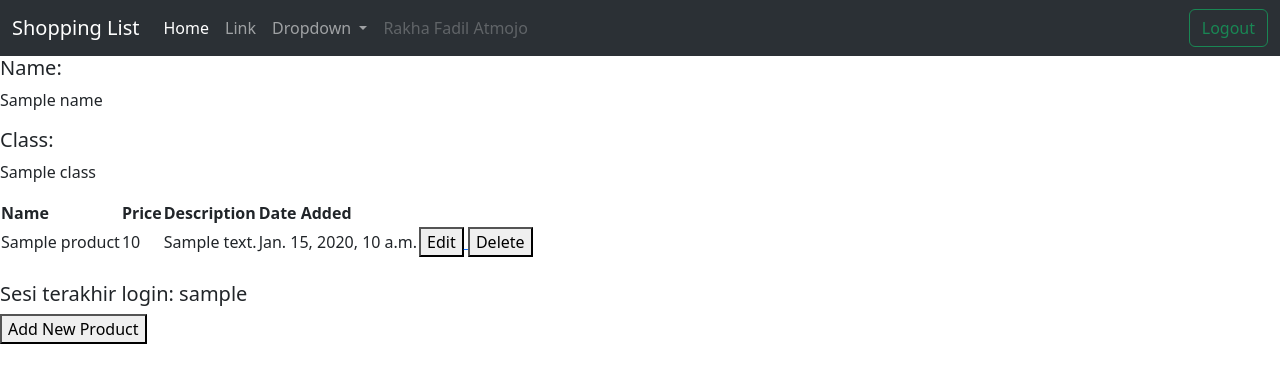
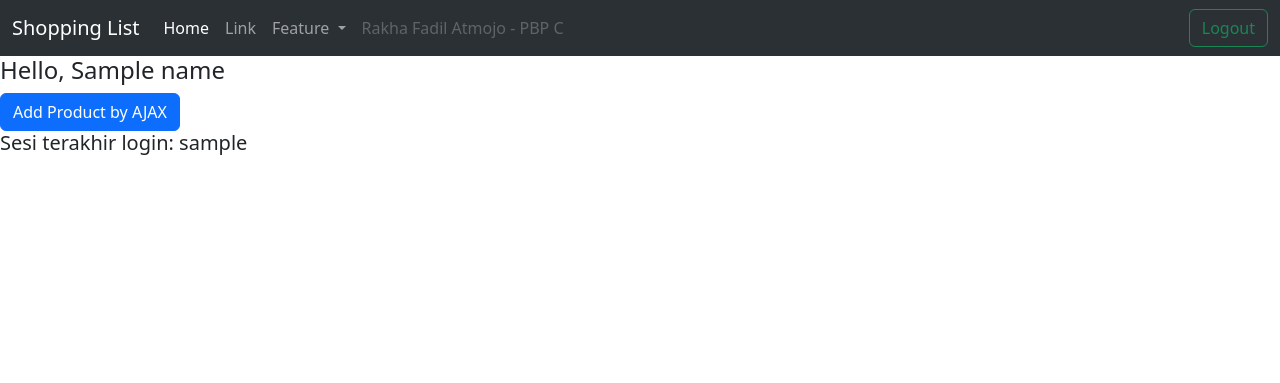
Before and after one commit to Fadeeaal/shopping-list, a Django app: template main/templates/main.html in a window 1280 px wide. Shown: the top 383 px of the page. Run offline with Django 4.2, Linux system fonts and the light colour scheme; the template is opened without the code that fills it: most values are stand-ins (such as "Sample title", 1, 10 or a date in 2020).

Commit message:
Tutorial 5

```diff
--- a/main/templates/main.html
+++ b/main/templates/main.html
@@ -17,17 +17,16 @@
             </li>
             <li class="nav-item dropdown">
                 <a class="nav-link dropdown-toggle" href="#" role="button" data-bs-toggle="dropdown" aria-expanded="false">
-                Dropdown
+                Feature
                 </a>
                 <ul class="dropdown-menu">
-                <li><a class="dropdown-item" href="#">Action</a></li>
-                <li><a class="dropdown-item" href="#">Another action</a></li>
+                <li><a class="dropdown-item" href="#">Add Product</a></li>
                 <li><hr class="dropdown-divider"></li>
                 <li><a class="dropdown-item" href="#">Something else here</a></li>
                 </ul>
             </li>
             <li class="nav-item">
-                <a class="nav-link disabled" aria-disabled="true">Rakha Fadil Atmojo</a>
+                <a class="nav-link disabled" aria-disabled="true">Rakha Fadil Atmojo - PBP C</a>
             </li>
             </ul>
             <a href="{% url 'main:logout' %}">
@@ -37,54 +36,81 @@
         </div>
     </nav>
 
-    <h5>Name:</h5>
-    <p>{{name}}</p>
+    <h4>Hello, {{ name }}</h4>
 
-    <h5>Class:</h5>
-    <p>{{class}}</p>
+    <table id="product_table"></table>
 
-    <table>
-        <tr>
-            <th>Name</th>
-            <th>Price</th>
-            <th>Description</th>
-            <th>Date Added</th>
-        </tr>
+    <div class="modal fade" id="exampleModal" tabindex="-1" aria-labelledby="exampleModalLabel" aria-hidden="true">
+        <div class="modal-dialog">
+            <div class="modal-content">
+                <div class="modal-header">
+                    <h1 class="modal-title fs-5" id="exampleModalLabel">Add New Product</h1>
+                    <button type="button" class="btn-close" data-bs-dismiss="modal" aria-label="Close"></button>
+                </div>
+                <div class="modal-body">
+                    <form id="form" onsubmit="return false;">
+                        {% csrf_token %}
+                        <div class="mb-3">
+                            <label for="name" class="col-form-label">Name</label>
+                            <input type="text" class="form-control" id="name" name="name"></input>
+                        </div>
+                        <div class="mb-3">
+                            <label for="price" class="col-form-label">Price</label>
+                            <input type="number" class="form-control" id="price" name="price"></input>
+                        </div>
+                        <div class="mb-3">
+                            <label for="description" class="col-form-label">Description</label>
+                            <textarea class="form-control" id="description" name="description"></textarea>
+                        </div>
+                    </form>
+                </div>
+                <div class="modal-footer">
+                    <button type="button" class="btn btn-secondary" data-bs-dismiss="modal">Close</button>
+                    <button type="button" class="btn btn-primary" id="button_add" data-bs-dismiss="modal">Add Product</button>
+                </div>
+            </div>
+        </div>
+    </div>
 
-
-
-        {% for product in products %}
-            <tr>
-                <td>{{product.name}}</td>
-                <td>{{product.price}}</td>
-                <td>{{product.description}}</td>
-                <td>{{product.date_added}}</td>
-                <td>
-                    <a href="{% url 'main:edit_product' product.pk %}">
-                        <button>
-                            Edit
-                        </button>
-                    </a>
-                    <a href="{% url 'main:delete_product' product.pk %}">
-                          <button>
-                              Delete
-                          </button>
-                      </a>
-                </td>
-            </tr>
-        {% endfor %}
-    </table>
-
-    <br />
+    <button type="button" class="btn btn-primary" data-bs-toggle="modal" data-bs-target="#exampleModal">Add Product by AJAX</button>
 
     <h5>Sesi terakhir login: {{ last_login }}</h5>
 
-    <a href="{% url 'main:create_product' %}">
-        <button>
-            Add New Product
-        </button>
-    </a>
+    <script>
+        async function getProducts() {
+            return fetch("{% url 'main:get_product_json' %}").then((res) => res.json())
+        }
+        async function refreshProducts() {
+            document.getElementById("product_table").innerHTML = ""
+            const products = await getProducts()
+            let htmlString = `<tr>
+                <th>Name</th>
+                <th>Price</th>
+                <th>Description</th>
+                <th>Date Added</th>
+                <th>Edit / remove</th>
+            </tr>`
+            products.forEach((item) => {
+                htmlString += `\n<tr>
+                <td>${item.fields.name}</td>
+                <td>${item.fields.price}</td>
+                <td>${item.fields.description}</td>
+                <td>${item.fields.date_added}</td>
+            </tr>`
+            })
+            document.getElementById("product_table").innerHTML = htmlString
+        }
+        refreshProducts()
+        function addProduct() {
+            fetch("{% url 'main:add_product_ajax' %}", {
+                method: "POST",
+                body: new FormData(document.querySelector('#form'))
+            }).then(refreshProducts)
 
-
+            document.getElementById("form").reset()
+            return false
+        }
+        document.getElementById("button_add").onclick = addProduct
+    </script>
 
 {% endblock content %}
--- a/main/urls.py
+++ b/main/urls.py
@@ -1,6 +1,7 @@
 from django.urls import path
 from main.views import show_main, create_product, show_xml, show_json, show_xml_by_id, show_json_by_id
-from main.views import register, login_user, logout_user, edit_product, delete_product
+from main.views import register, login_user, logout_user, edit_product, delete_product, get_product_json
+from main.views import add_product_ajax
 
 app_name = 'main'
 
@@ -16,4 +17,6 @@
     path('logout/', logout_user, name='logout'),
     path('edit-product/<int:id>', edit_product, name='edit_product'),
     path('delete/<int:id>', delete_product, name='delete_product'),
+    path('get-product/', get_product_json, name='get_product_json'),
+    path('create-product-ajax/', add_product_ajax, name='add_product_ajax')
 ]
```
Also changed, not shown: main/views.py (+26 -12 lines), db.sqlite3.
